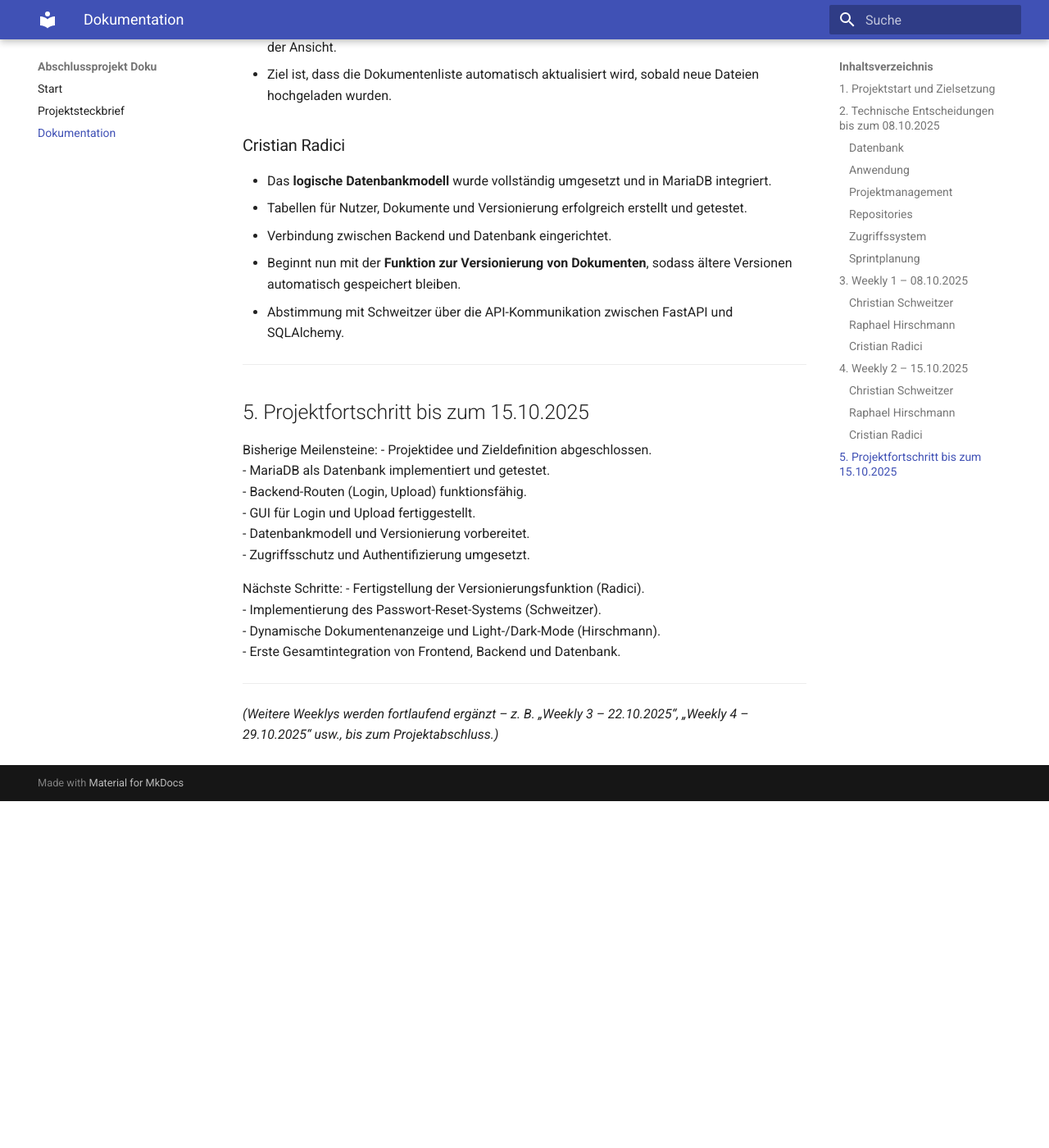
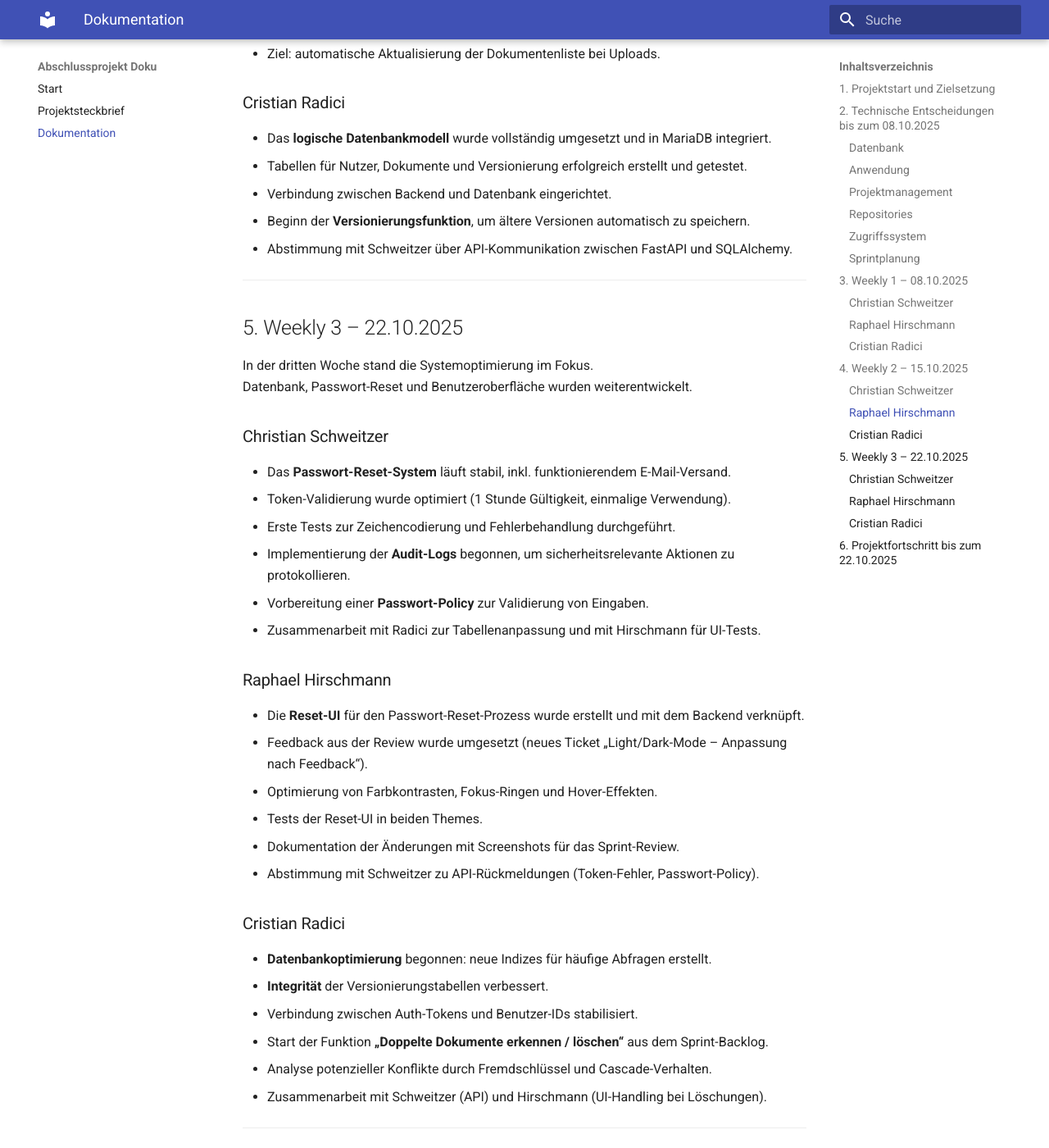
Before and after one commit to CHFChris/Dokumentation-zur-Projektarbeit, an MkDocs documentation site: the page built from docs/Dokumentation.md, in a window 1280 px wide and 1400 px high, scrolled down 3246 px. Shown: the whole window at 82% size. Built offline with MkDocs 1.6.1 and Material for MkDocs 9.7.7, drawn with Linux system fonts in a browser that asks for light colours; before the commit the page ends 4223 px from its top, so only the background shows below that; some of the changed text lies outside the part shown.

Commit message:
Dokumentation Woche 3

```diff
--- a/docs/Dokumentation.md
+++ b/docs/Dokumentation.md
@@ -1,6 +1,6 @@
 # Kurzdokumentation – Projekt „Dokumentenmanager“
 
-**Stand:** 15.10.2025
+**Stand:** 22.10.2025
 **Team:**
 - Christian Schweitzer
 - Raphael Hirschmann
@@ -86,40 +86,72 @@ In der zweiten Projektwoche wurden große Fortschritte bei Backend, Datenbank un
 - Das Backend wurde um **Login- und Upload-Routen** erweitert.
 - Verbindung zwischen Backend und Datenbank erfolgreich hergestellt.
 - Zugriffsschutz ergänzt, sodass nur registrierte Nutzer Dokumente hochladen können.
-- Beginnt mit der Implementierung des **Passwort-Reset-Systems** und verbessert die Zugriffskontrolle.
-- Testet aktuell das Dashboard-Template und behebt kleinere Fehler.
+- Beginn mit der Implementierung des **Passwort-Reset-Systems** und Verbesserung der Zugriffskontrolle.
+- Test des Dashboard-Templates und Fehlerbehebung.
 
 ### Raphael Hirschmann
 - Hat die grafische Benutzeroberfläche für **Login und Upload** fertiggestellt.
 - Nutzer können Dokumente über das Interface hochladen.
-- Arbeitet an der Anzeige hochgeladener Dateien und am **Light-/Dark-Mode** zur Anpassung der Ansicht.
-- Ziel ist, dass die Dokumentenliste automatisch aktualisiert wird, sobald neue Dateien hochgeladen wurden.
+- Arbeitet an der Anzeige hochgeladener Dateien und am **Light-/Dark-Mode**.
+- Ziel: automatische Aktualisierung der Dokumentenliste bei Uploads.
 
 ### Cristian Radici
 - Das **logische Datenbankmodell** wurde vollständig umgesetzt und in MariaDB integriert.
 - Tabellen für Nutzer, Dokumente und Versionierung erfolgreich erstellt und getestet.
 - Verbindung zwischen Backend und Datenbank eingerichtet.
-- Beginnt nun mit der **Funktion zur Versionierung von Dokumenten**, sodass ältere Versionen automatisch gespeichert bleiben.
-- Abstimmung mit Schweitzer über die API-Kommunikation zwischen FastAPI und SQLAlchemy.
+- Beginn der **Versionierungsfunktion**, um ältere Versionen automatisch zu speichern.
+- Abstimmung mit Schweitzer über API-Kommunikation zwischen FastAPI und SQLAlchemy.
 
 ---
 
-## 5. Projektfortschritt bis zum 15.10.2025
+## 5. Weekly 3 – 22.10.2025
 
-Bisherige Meilensteine:
-- Projektidee und Zieldefinition abgeschlossen.
-- MariaDB als Datenbank implementiert und getestet.
-- Backend-Routen (Login, Upload) funktionsfähig.
-- GUI für Login und Upload fertiggestellt.
-- Datenbankmodell und Versionierung vorbereitet.
-- Zugriffsschutz und Authentifizierung umgesetzt.
+In der dritten Woche stand die Systemoptimierung im Fokus.
+Datenbank, Passwort-Reset und Benutzeroberfläche wurden weiterentwickelt.
 
-Nächste Schritte:
-- Fertigstellung der Versionierungsfunktion (Radici).
-- Implementierung des Passwort-Reset-Systems (Schweitzer).
-- Dynamische Dokumentenanzeige und Light-/Dark-Mode (Hirschmann).
-- Erste Gesamtintegration von Frontend, Backend und Datenbank.
+### Christian Schweitzer
+- Das **Passwort-Reset-System** läuft stabil, inkl. funktionierendem E-Mail-Versand.
+- Token-Validierung wurde optimiert (1 Stunde Gültigkeit, einmalige Verwendung).
+- Erste Tests zur Zeichencodierung und Fehlerbehandlung durchgeführt.
+- Implementierung der **Audit-Logs** begonnen, um sicherheitsrelevante Aktionen zu protokollieren.
+- Vorbereitung einer **Passwort-Policy** zur Validierung von Eingaben.
+- Zusammenarbeit mit Radici zur Tabellenanpassung und mit Hirschmann für UI-Tests.
+
+### Raphael Hirschmann
+- Die **Reset-UI** für den Passwort-Reset-Prozess wurde erstellt und mit dem Backend verknüpft.
+- Feedback aus der Review wurde umgesetzt (neues Ticket „Light/Dark-Mode – Anpassung nach Feedback“).
+- Optimierung von Farbkontrasten, Fokus-Ringen und Hover-Effekten.
+- Tests der Reset-UI in beiden Themes.
+- Dokumentation der Änderungen mit Screenshots für das Sprint-Review.
+- Abstimmung mit Schweitzer zu API-Rückmeldungen (Token-Fehler, Passwort-Policy).
+
+### Cristian Radici
+- **Datenbankoptimierung** begonnen: neue Indizes für häufige Abfragen erstellt.
+- **Integrität** der Versionierungstabellen verbessert.
+- Verbindung zwischen Auth-Tokens und Benutzer-IDs stabilisiert.
+- Start der Funktion **„Doppelte Dokumente erkennen / löschen“** aus dem Sprint-Backlog.
+- Analyse potenzieller Konflikte durch Fremdschlüssel und Cascade-Verhalten.
+- Zusammenarbeit mit Schweitzer (API) und Hirschmann (UI-Handling bei Löschungen).
 
 ---
 
-*(Weitere Weeklys werden fortlaufend ergänzt – z. B. „Weekly 3 – 22.10.2025“, „Weekly 4 – 29.10.2025“ usw., bis zum Projektabschluss.)*
+## 6. Projektfortschritt bis zum 22.10.2025
+
+Bisherige Meilensteine:
+- Projektidee, Rollenverteilung und Zieldefinition abgeschlossen.
+- MariaDB-Datenbank erstellt, optimiert und in Nutzung.
+- Login-, Upload- und Passwort-Reset-System voll funktionsfähig.
+- Versionierung und Dublettenprüfung in Arbeit.
+- GUI mit Light-/Dark-Mode implementiert, Reset-UI integriert.
+- Audit-Logs in Entwicklung.
+- GitHub-Repositories gepflegt und strukturiert.
+
+Nächste Schritte:
+- Abschluss der Audit-Log-Implementierung (Schweitzer).
+- Finalisierung der Dublettenprüfung & Löschlogik (Radici).
+- Feinschliff an UI-Elementen, Theme-System und Dokumentenanzeige (Hirschmann).
+- Integration aller Komponenten für das Sprint-Review am **13. November 2025**.
+
+---
+
+*(Weitere Weeklys werden fortlaufend ergänzt – z. B. „Weekly 4 – 29.10.2025“, „Weekly 5 – 05.11.2025“ usw., bis zum Projektabschluss.)*
--- a/main.py
+++ /dev/null
@@ -1,6 +0,0 @@
-def main():
-    print("Hello from programmieren!")
-
-
-if __name__ == "__main__":
-    main()
```
